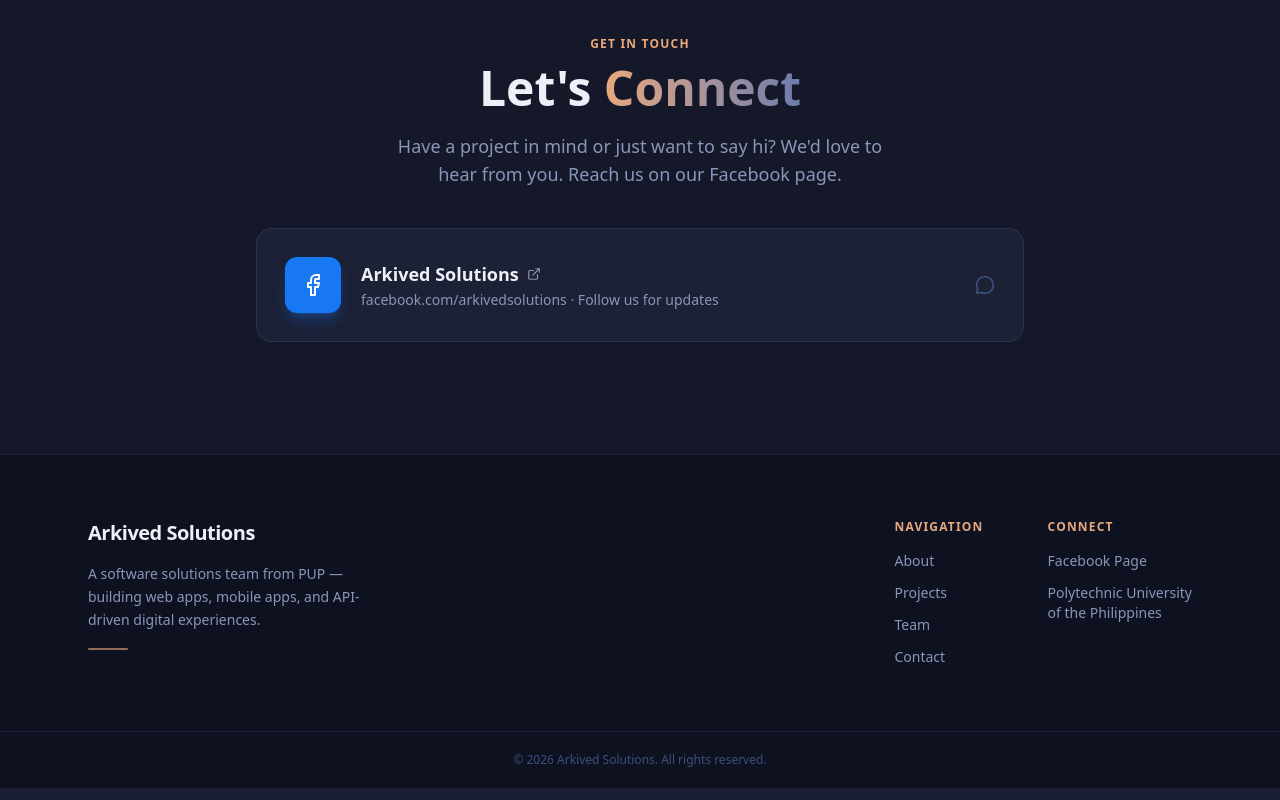
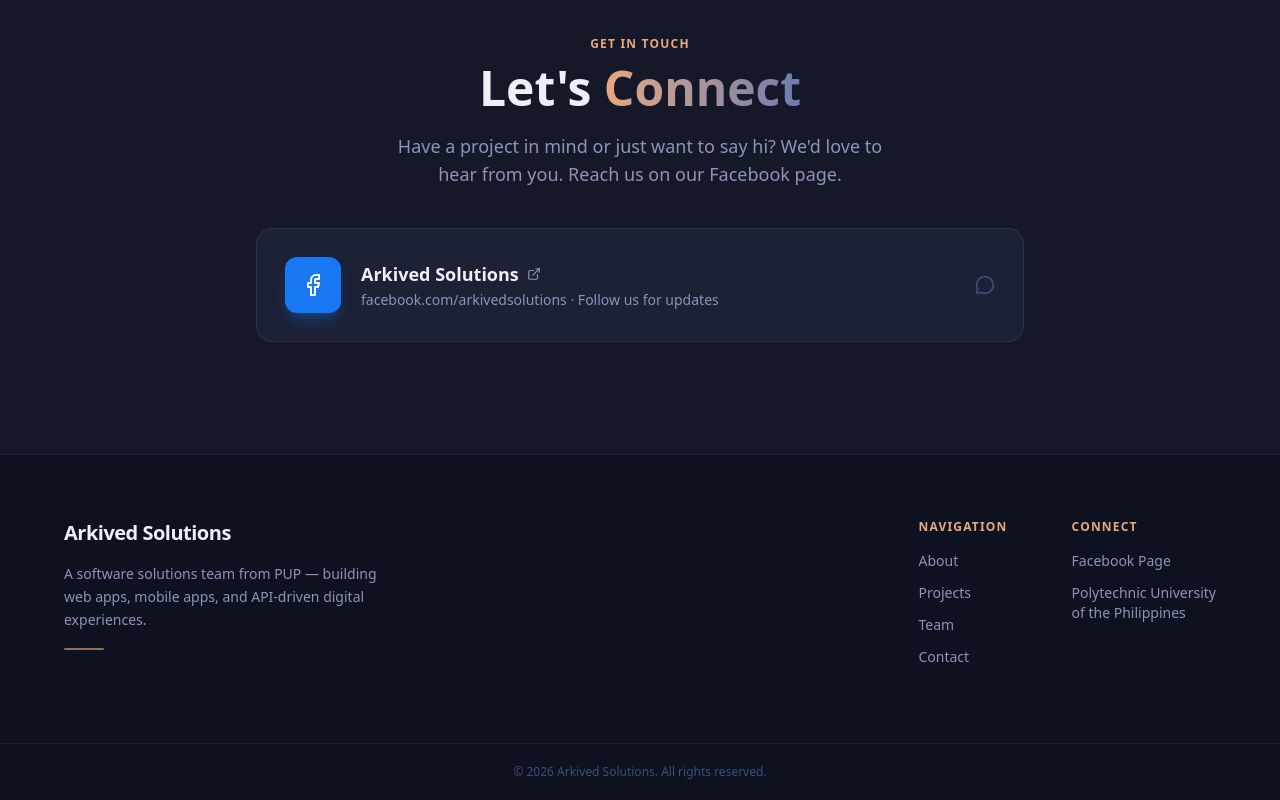
Before and after one commit to Arkived-Solutions/Arkived, a Next.js app: page / in a window 1280 px wide. Shown: the part 3916-4716 px from the top of the page. Built offline with nearby package versions, Linux system fonts and the light colour scheme.

Commit message:
fix: included all nav component in navLinks - use em instead of px

```diff
--- a/components/Footer.tsx
+++ b/components/Footer.tsx
@@ -3,22 +3,25 @@
     { label: "Projects", href: "#projects" },
     { label: "Team", href: "#team" },
     { label: "Contact", href: "#contact" },
+    { label: "Facebook Page", href: "https://www.facebook.com/arkivedsolutions/" },
 ];
+
+
 
 export default function Footer() {
     return (
         <footer className="bg-[#0E1220] border-t border-[#3D4F7C]/30">
 
             {/* Main footer body */}
-            <div className="max-w-6xl mx-auto px-6 py-16 flex flex-col sm:flex-row items-start justify-between gap-12">
+            <div className="max-w-6xl mx-auto em-6 py-16 flex flex-col sm:flex-row items-start justify-between gap-12">
 
                 {/* Left — Brand */}
-                <div className="flex flex-col gap-4 max-w-[300px]">
+                <div className="flex flex-col gap-4 max-w-[300em]">
                     <span className="font-[var(--font-space-grotesk)] font-bold text-[#EEF0F7] text-xl tracking-tight">
                         Arkived Solutions
                     </span>
                     <p className="text-[#8A96B8] text-sm leading-relaxed font-[var(--font-inter)]">
-                        A software solutions team from PUP — building web apps, mobile apps, and API-driven digital experiences.
+                        A software solutions team from PUP — building<br /> web apps, mobile apps, and API-driven digital<br /> experiences.
                     </p>
                     {/* Accent line */}
                     <div className="w-10 h-0.5 bg-[#E8A87C]/60 rounded-full" />
@@ -39,7 +42,7 @@
                                     href={link.href}
                                     className="text-sm text-[#8A96B8] hover:text-[#EEF0F7] transition-colors duration-200 font-[var(--font-inter)] w-fit"
                                 >
-                                    {link.label}
+                                    {link.label !== "Facebook Page" ? link.label : null}
                                 </a>
                             ))}
                         </nav>
@@ -52,12 +55,12 @@
                         </p>
                         <div className="flex flex-col gap-3">
                             <a
-                                href="https://www.facebook.com/profile.php?id=61564503124354"
+                                href={navLinks[4].href}
                                 target="_blank"
                                 rel="noopener noreferrer"
                                 className="text-sm text-[#8A96B8] hover:text-[#EEF0F7] transition-colors duration-200 font-[var(--font-inter)] w-fit"
                             >
-                                Facebook Page
+                                {navLinks[4].label}
                             </a>
                             <p className="text-sm text-[#8A96B8] font-[var(--font-inter)]">
                                 Polytechnic University
@@ -72,13 +75,13 @@
 
             {/* Bottom bar */}
             <div className="border-t border-[#3D4F7C]/20">
-                <div className="max-w-6xl mx-auto px-6 py-5 flex justify-center">
+                <div className="max-w-6xl mx-auto em-6 py-5 flex justify-center">
                     <p className="text-[#3D4F7C] text-xs font-[var(--font-inter)]">
                         © 2026 Arkived Solutions. All rights reserved.
                     </p>
                 </div>
             </div>
 
-        </footer>
+        </footer >
     );
 }
```
